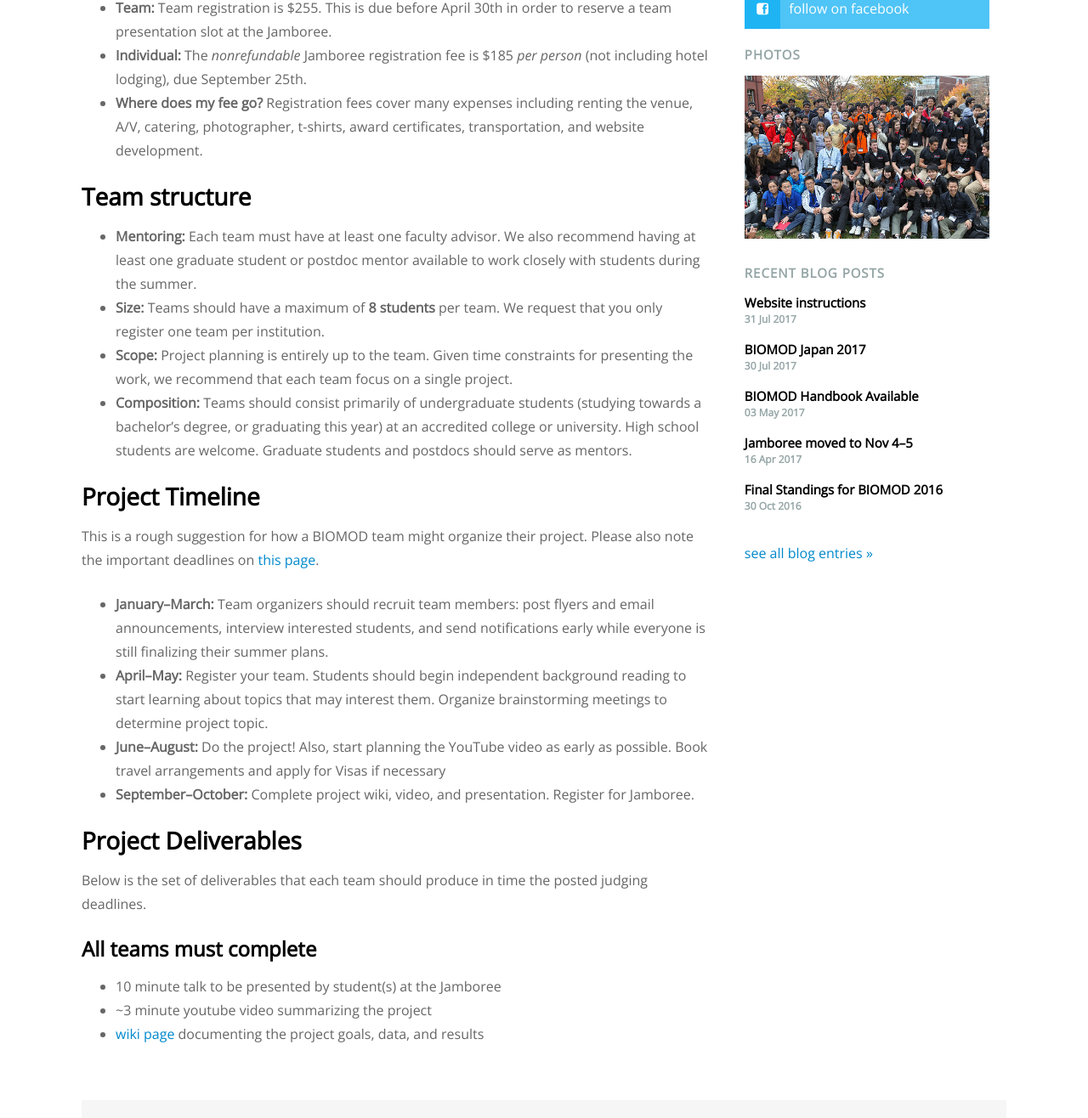
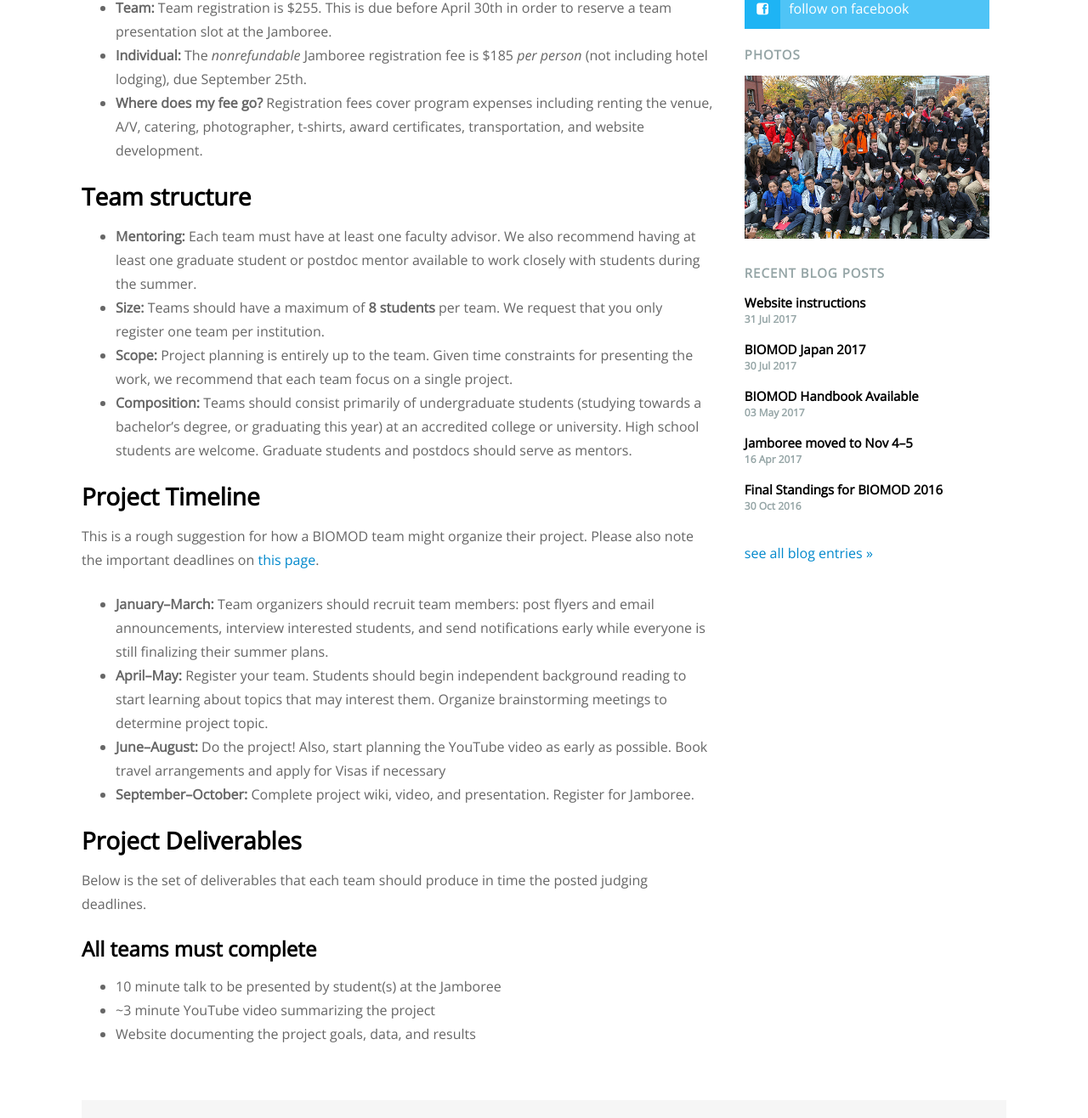
Before and after one commit to sdouglas/biomod, a Jekyll site: the page built from requirements/index.md, in a window 1280 px wide. Shown: the part 335-1651 px from the top of the page at 85% size. Built offline with Jekyll 4.4.1, drawn with Linux system fonts in a browser that asks for light colours; nearby versions of some CDN libraries.

Commit message:
requirements
wiki → website

```diff
--- a/requirements/index.md
+++ b/requirements/index.md
@@ -11,7 +11,7 @@ This page outlines the requirements for team structure and project deliverables.
 
 - **Team:** Team registration is ${{ site.team_registration_fee }}. This is due before April 30th in order to reserve a team presentation slot at the Jamboree.
 - **Individual:** The *nonrefundable* Jamboree registration fee is ${{ site.individual_registration_fee }} *per person* (not including hotel lodging), due September 25th.
-- **Where does my fee go?** Registration fees cover many expenses including renting the venue, A/V, catering, photographer, t-shirts, award certificates, transportation, and website development.
+- **Where does my fee go?** Registration fees cover program expenses including renting the venue, A/V, catering, photographer, t-shirts, award certificates, transportation, and website development.
 
 ## Team structure
 
@@ -39,5 +39,5 @@ Below is the set of deliverables that each team should produce in time the poste
 ### All teams must complete
 
 - 10 minute talk to be presented by student(s) at the Jamboree
-- ~3 minute youtube video summarizing the project
-- [wiki page](http://openwetware.org/wiki/Biomod/2013) documenting the project goals, data, and results
+- ~3 minute YouTube video summarizing the project
+- Website documenting the project goals, data, and results
```
Also changed, not shown: _posts/2017-07-31-website.md (+1 -1 lines).
